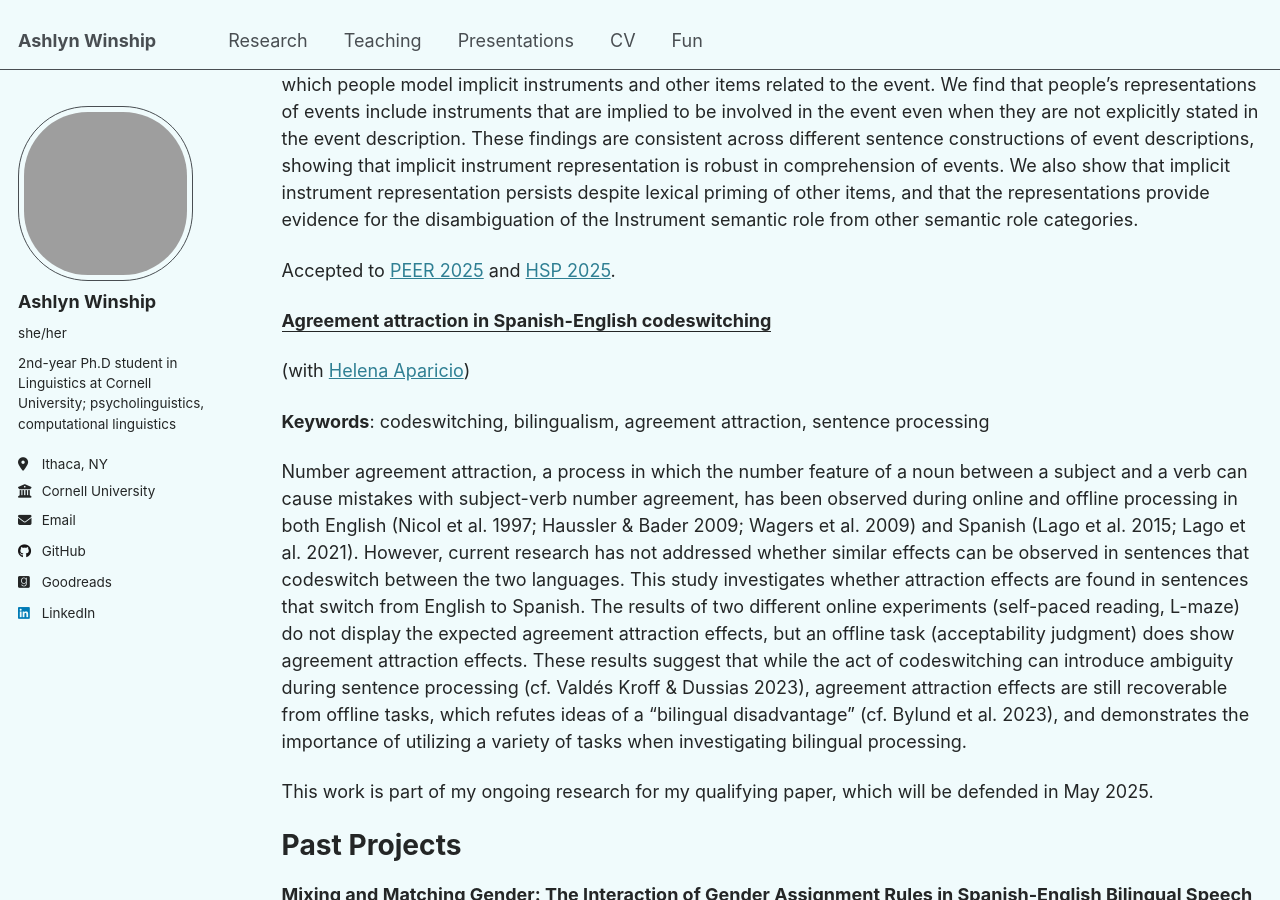
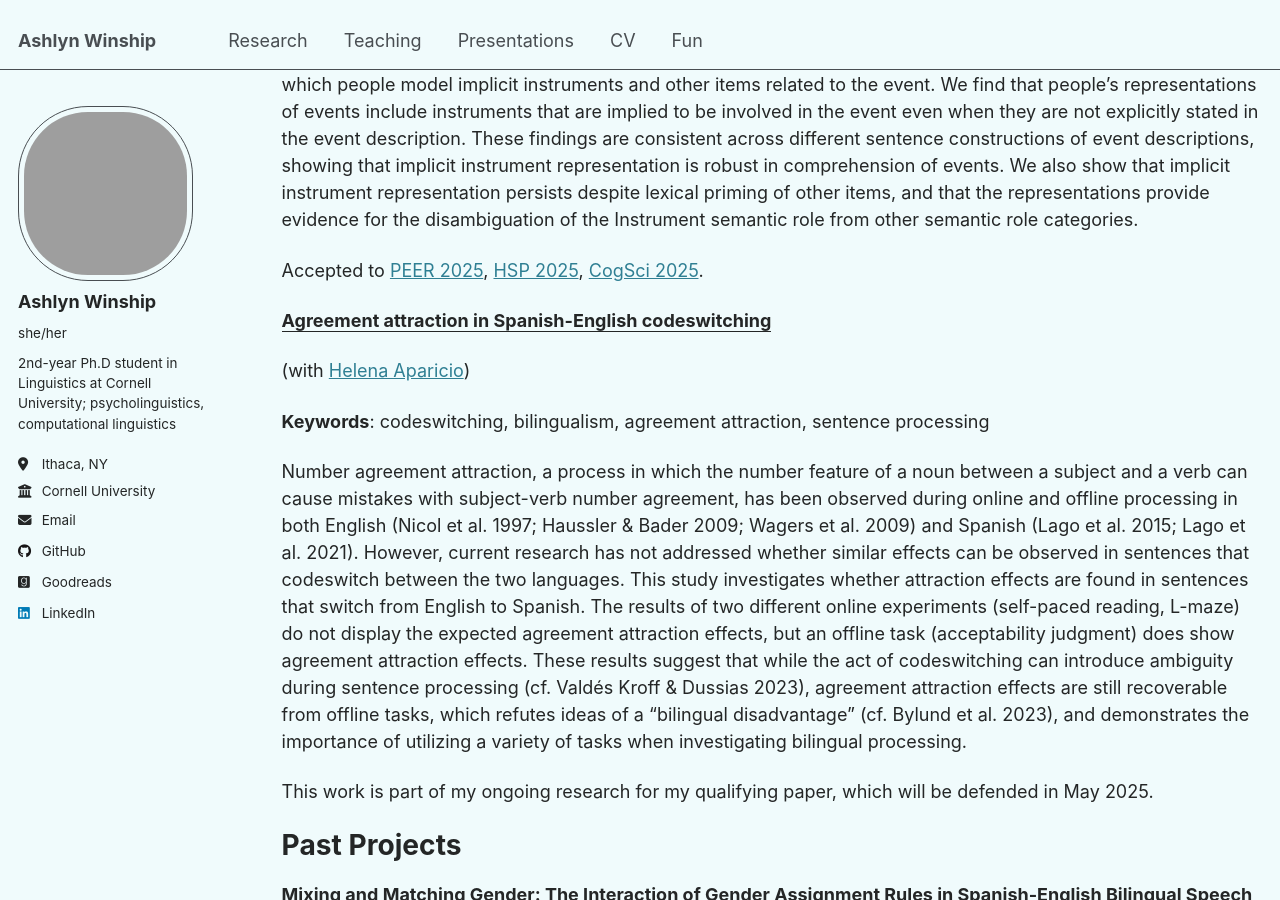
Before and after one commit to ashlynwinship/ashlynwinship.github.io, a Jekyll site: the page built from _pages/research.md, in a window 1280 px wide and 900 px high, scrolled down 361 px. Built offline with Jekyll 4.4.1, drawn with Linux system fonts in a browser that asks for light colours; grey boxes are pictures that could not be loaded.

Commit message:
Update research.md

```diff
--- a/_pages/research.md
+++ b/_pages/research.md
@@ -14,7 +14,7 @@ author_profile: true
 
 Models of events represent the interactions of the entities involved. In the event “The chef chopped an onion,” a chef and an onion are explicitly involved, and the event results in a chopped onion. However, it is also implied that an instrument, e.g., a knife, must interact with the chef and the onion. In this study, we investigate the extent to which people model implicit instruments and other items related to the event. We find that people’s representations of events include instruments that are implied to be involved in the event even when they are not explicitly stated in the event description. These findings are consistent across different sentence constructions of event descriptions, showing that implicit instrument representation is robust in comprehension of events. We also show that implicit instrument representation persists despite lexical priming of other items, and that the representations provide evidence for the disambiguation of the Instrument semantic role from other semantic role categories.
 
-Accepted to <a target="_blank" rel="noopener" href = "https://peer-workshop.github.io/">PEER 2025</a> and <a target="_blank" rel="noopener" href = "https://hsp2025.github.io/">HSP 2025</a>.
+Accepted to <a target="_blank" rel="noopener" href = "https://peer-workshop.github.io/">PEER 2025</a>, <a target="_blank" rel="noopener" href = "https://hsp2025.github.io/">HSP 2025</a>, <a target="_blank" rel="noopener" href = "https://cognitivesciencesociety.org/cogsci-2025/">CogSci 2025</a>.
 
 <b><ins>Agreement attraction in Spanish-English codeswitching</ins></b>
 
```
